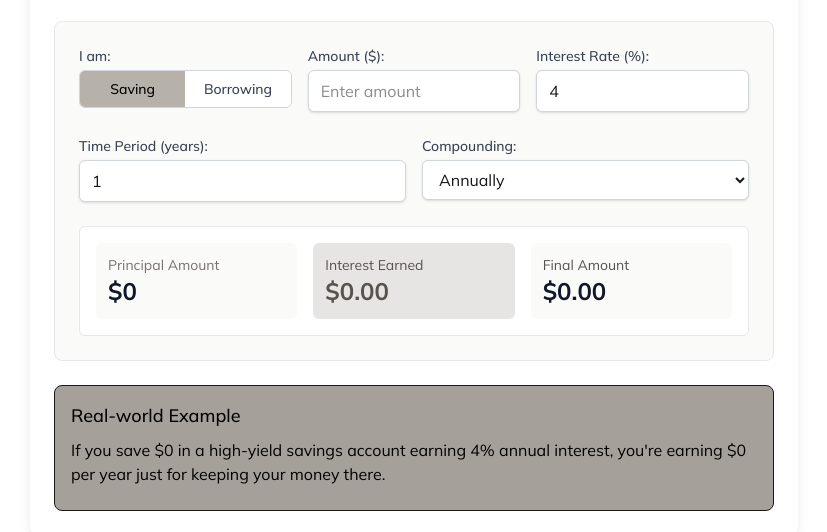
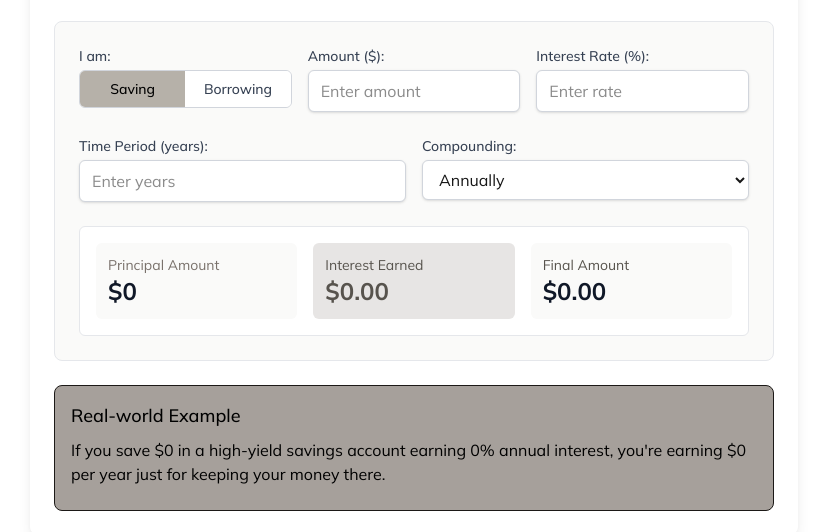
Before and after one commit to SU-SWS/ifdm_learning_apps, a Next.js app: page / in a window 1280 px wide. Shown: the part 387-919 px from the top of the page, without its empty margins (226-1053 px from the left). Built offline with nearby package versions, Linux system fonts and the light colour scheme.

Commit message:
Updated years and interest to have placeholders and starting from zero (#12)
* Updated years and interest to have placeholders and starting from zero

* removed commented code and fixed formatting

```diff
--- a/src/app/page.tsx
+++ b/src/app/page.tsx
@@ -3,12 +3,9 @@ import React, { useState, useEffect } from 'react';
 
 const InterestRateVisual = () => {
   const [mode, setMode] = useState('saving'); // 'saving' or 'borrowing'
-  // const [amount, setAmount] = useState(1000); // Default amount in dollars
-    // ...existing code...
   const [amount, setAmount] = useState<number>(0);
-  // ...existing code...
-  const [interestRate, setInterestRate] = useState(4);
-  const [years, setYears] = useState(1);
+  const [interestRate, setInterestRate] = useState<number>(0);
+  const [years, setYears] = useState<number>(0);
   const [compounding, setCompounding] = useState('annually');
 
   const [interestAmount, setInterestAmount] = useState(0);
@@ -141,9 +138,10 @@ const InterestRateVisual = () => {
             <input
               type="number"
               min="0.1"
+              placeholder='Enter rate'
               step="0.1"
-              value={interestRate}
-              onChange={(e) => setInterestRate(Math.max(0.1, parseFloat(e.target.value) || 0))}
+              value={interestRate === 0 ? '' : interestRate}
+              onChange={(e) => setInterestRate(Math.max(0, parseFloat(e.target.value) || 0))}
               className="block w-full rounded-md border-gray-300 shadow-sm py-2 px-3 bg-white border"
             />
           </div>
@@ -156,8 +154,9 @@ const InterestRateVisual = () => {
               type="number"
               min="1"
               max="30"
-              value={years}
-              onChange={(e) => setYears(Math.min(30, Math.max(1, parseInt(e.target.value) || 0)))}
+              placeholder='Enter years'
+              value={years === 0 ? '' : years }
+              onChange={(e) => setYears(Math.min(30, Math.max(0, parseInt(e.target.value) || 0)))}
               className="block w-full rounded-md border-gray-300 shadow-sm py-2 px-3 bg-white border"
             />
           </div>
```
Lines whose indentation alone changed are shown as unchanged.
